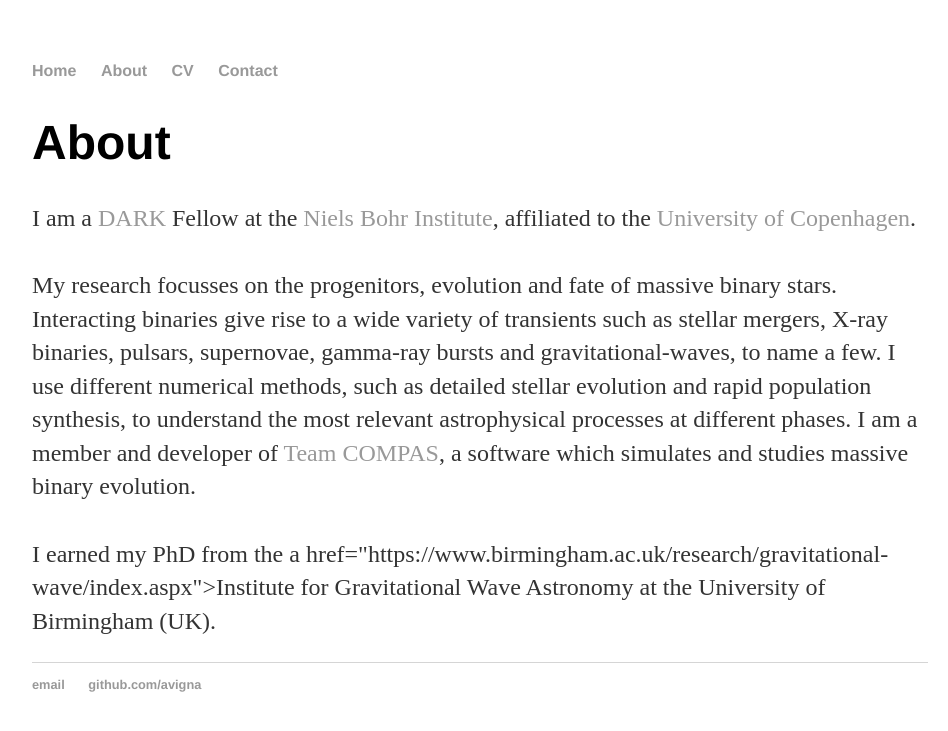
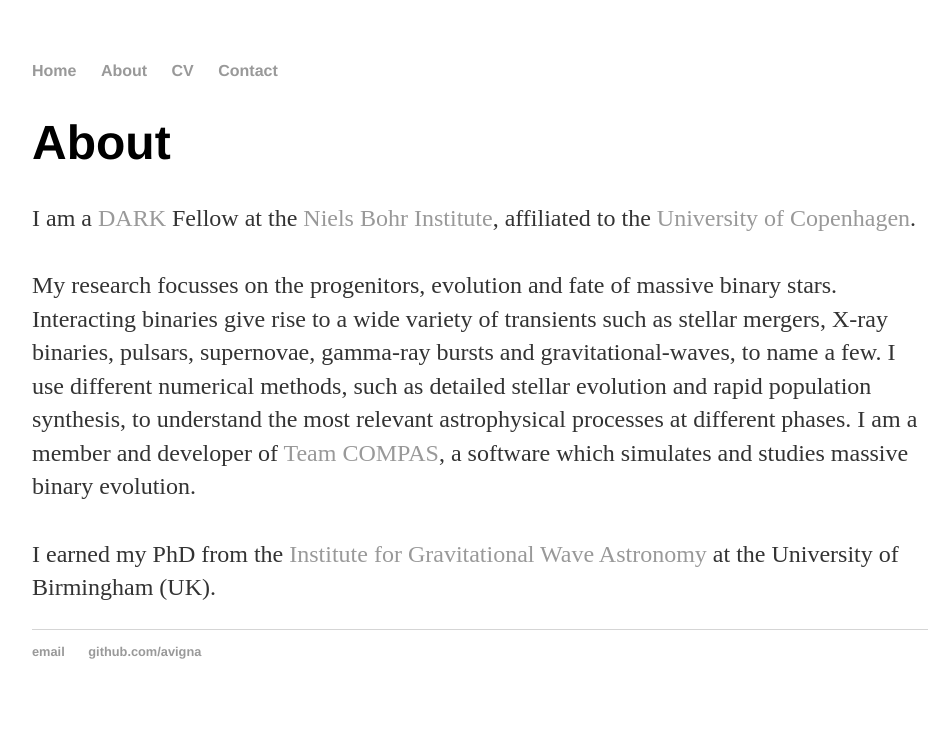
Before and after one commit to avigna/avigna.github.io, a Jekyll site: the page built from about/index.html, in a window 1280 px wide. Shown: the top 731 px of the page, without its empty margins (160-1108 px from the left). Built offline with Jekyll 4.4.1, drawn with Linux system fonts in a browser that asks for light colours.

Commit message:
Update index.html

```diff
--- a/about/index.html
+++ b/about/index.html
@@ -17,7 +17,7 @@
 			I am a member and developer of <a href="https://compas.science/">Team COMPAS</a>,
 			a software which simulates and studies massive binary evolution.<br><br>
 
-			I earned my PhD from the a href="https://www.birmingham.ac.uk/research/gravitational-wave/index.aspx">Institute for Gravitational Wave Astronomy</a>
+			I earned my PhD from the <a href="https://www.birmingham.ac.uk/research/gravitational-wave/index.aspx">Institute for Gravitational Wave Astronomy</a>
 			at the University of Birmingham (UK).
 			</p>
 
```
